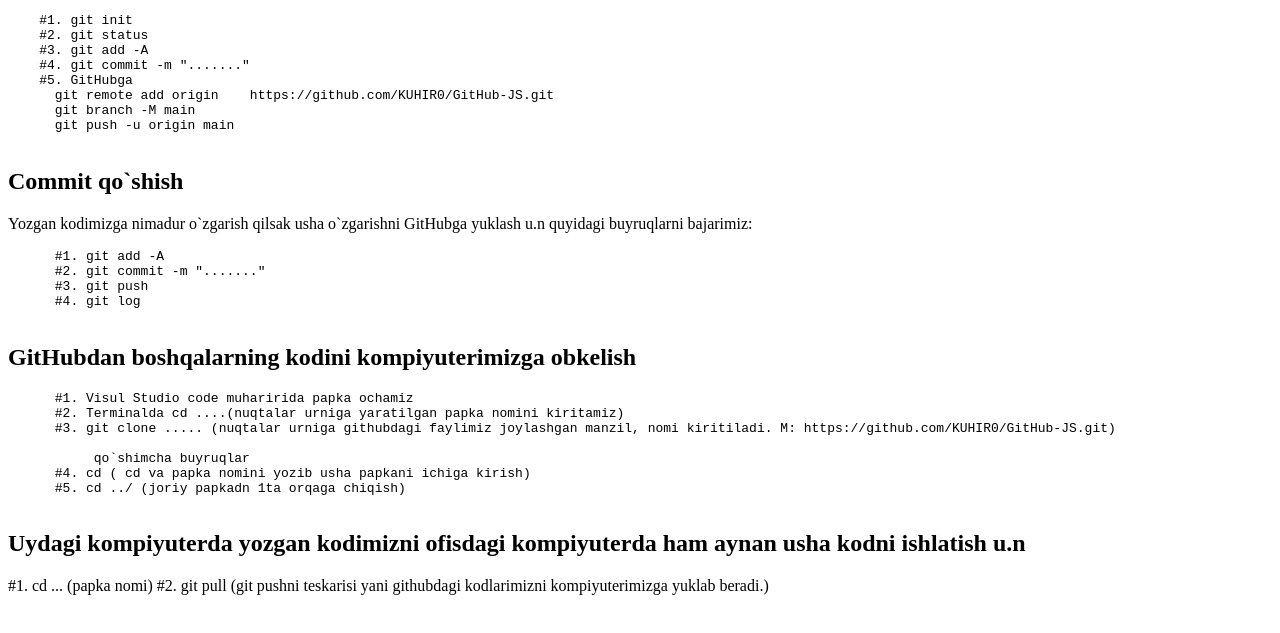
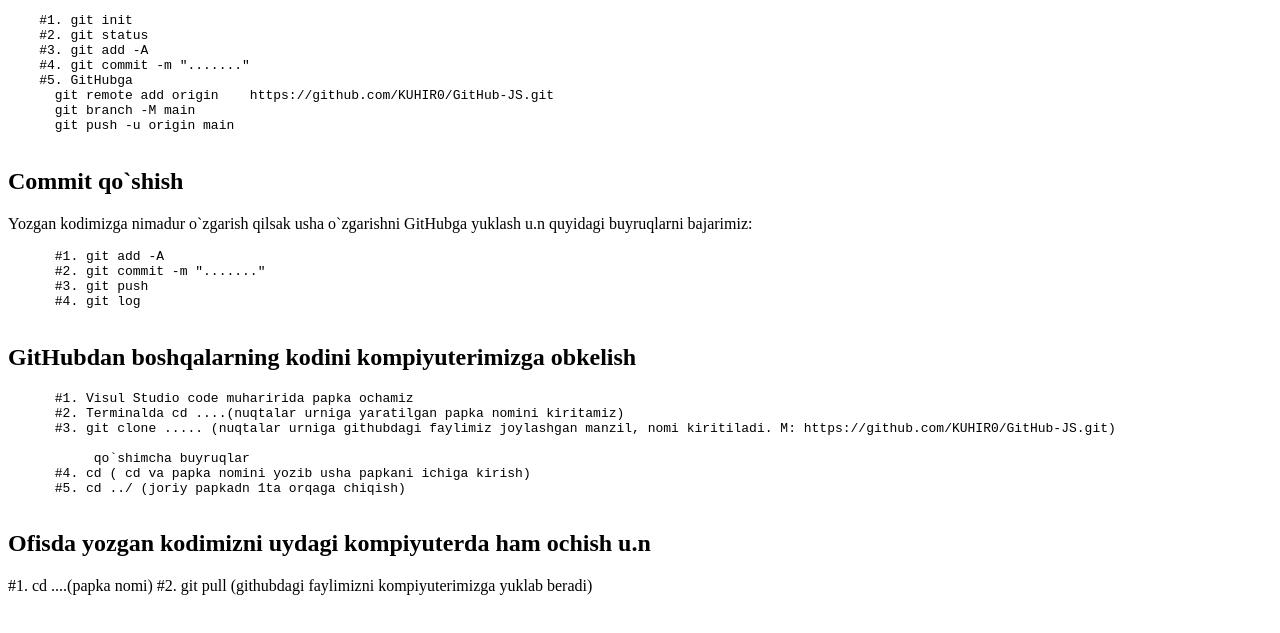
Before and after one commit to KUHIR0/GitHub-JS, a plain HTML site: page index.html in a window 1280 px wide. Shown: the part 101-734 px from the top of the page. Drawn offline with Linux system fonts and the light colour scheme.

Commit message:
git pull buyruqlari

```diff
--- a/index.html
+++ b/index.html
@@ -44,10 +44,10 @@
       #5. cd ../ (joriy papkadn 1ta orqaga chiqish)
     </pre>
 
-    <h2>Uydagi kompiyuterda yozgan kodimizni ofisdagi kompiyuterda ham aynan usha kodni ishlatish u.n  </h2>
+    <h2>Ofisda yozgan kodimizni uydagi kompiyuterda ham ochish u.n </h2>
 
-    #1. cd ... (papka nomi)
-    #2. git pull (git pushni teskarisi yani githubdagi kodlarimizni kompiyuterimizga yuklab beradi.)
+     #1. cd ....(papka nomi)
+     #2. git pull (githubdagi faylimizni kompiyuterimizga yuklab beradi)
 
     <script src="script.js"></script>
 </body>
```
